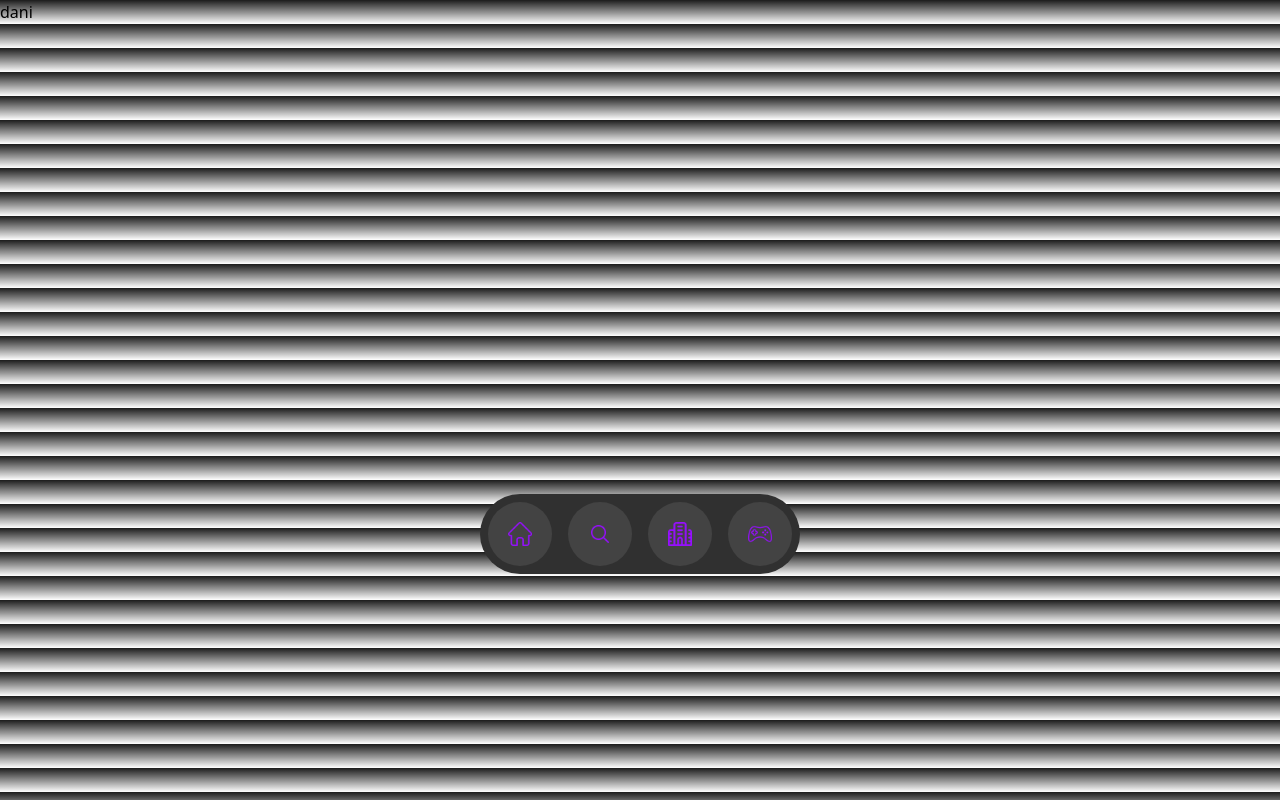
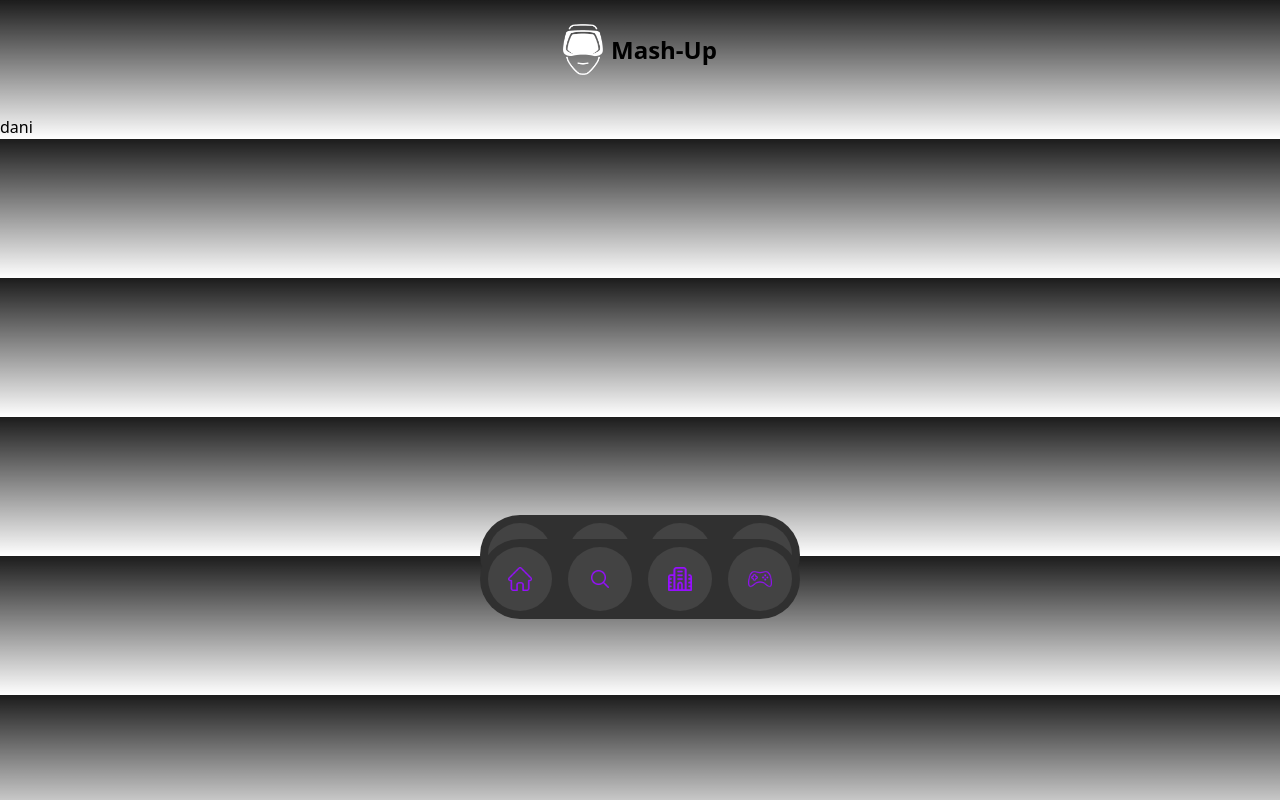
Before and after one commit to TIDBIS41M/Games, a Next.js app in the folder games-finder/: page /nintendo in a window 1280 px wide. Built offline with nearby package versions, Linux system fonts and the light colour scheme.

Commit message:
no se que mas poner aquix2

```diff
--- /dev/null
+++ b/games-finder/src/app/components/Header.jsx
@@ -0,0 +1,23 @@
+import Image from "next/image";
+
+async function Header() {
+
+    return (
+
+<header className="flex mt-0 mb-4 justify-center items-center bg bg-neutral p-6 text-2xl font-semibold">
+    <div className="flex items-center gap-x-2">
+        <Image
+            src= "/images/HeadMashUpW.png"
+            width={40}
+            height={40}
+            alt="logoHeader"
+            className=""
+          />
+          <h1 className="md">Mash-Up</h1>
+    </div>
+    </header>
+
+);
+}
+
+export default Header;
--- a/games-finder/src/app/components/NavBar.jsx
+++ b/games-finder/src/app/components/NavBar.jsx
@@ -3,7 +3,7 @@ import Image from "next/image";
 async function NavBar() {
 
   return (
-    <div className="fixed translate-y-[470px] w-full flex justify-center items-center">
+    <div className="fixed translate-y-[400px] w-full flex justify-center items-center">
       <ul className="flex rounded-full justify-between items-center h-20 bg-[#303030] ">
         <li>
           <button className="m-2 size-16 align-middle rounded-full bg-[#434343ff] p-5 border-neutral-950 hover:size-20 duration-500 transition-all hover:-translate-y-3 hover:shadow-lg hover:shadow-purple-600 ">
--- a/games-finder/src/app/layout.js
+++ b/games-finder/src/app/layout.js
@@ -1,5 +1,7 @@
 import { Inter } from "next/font/google";
 import "./globals.css";
+import Header from "./components/Header";
+import NavBar from "./components/NavBar";
 
 const inter = Inter({ subsets: ["latin"] });
 
@@ -12,6 +14,8 @@ export default function RootLayout({ children }) {
   return (
     <html lang="en">
       <body className='{inter.className} bg-[#1c1c1c]'>
+        <Header/>
+        <NavBar/>
         {children}
       </body>
     </html>
--- a/games-finder/src/app/page.jsx
+++ b/games-finder/src/app/page.jsx
@@ -1,5 +1,3 @@
-import Image from "next/image";
-import NavBar from "./components/NavBar";
 import GameCard from "./components/GameCard";
 
 export default async function Home() {
@@ -64,19 +62,7 @@ export default async function Home() {
   const games = [...gamesSteam, ...gamesNintendo, ...gamesPlay, ...gamesXbox];
   return (
     <main className="grid w-full h-screen py-5">
-    <header className="flex mt-0 mb-4 justify-center items-center bg bg-neutral p-6 text-2xl font-semibold">
-    <div className="flex items-center gap-x-2">
-        <Image
-            src= "/images/HeadMashUpW.png"
-            width={40}
-            height={40}
-            alt="logoHeader"
-            className=""
-          />
-          <h1 className="md">Mash-Up</h1>
-    </div>
-    </header>
-      <div className="grid grid-cols-2 justify-end items-center grid-flow-col ">
+      <div className="grid grid-cols-2 justify-end items-center h-full grid-flow-col ">
         <div className="h-3/4 text-left text-[4rem] items-center pl-20 bg-[url('/images/purpleblur.png')] bg-top bg-no-repeat text-blue-200">Universe of games, at the tap of your finger
         </div>
         <div className="grid grid-flow-row absolute -z-10">
@@ -129,7 +115,6 @@ export default async function Home() {
 
         </div>
       </section>
-      <NavBar/>
     </main>
   );
 }
```
